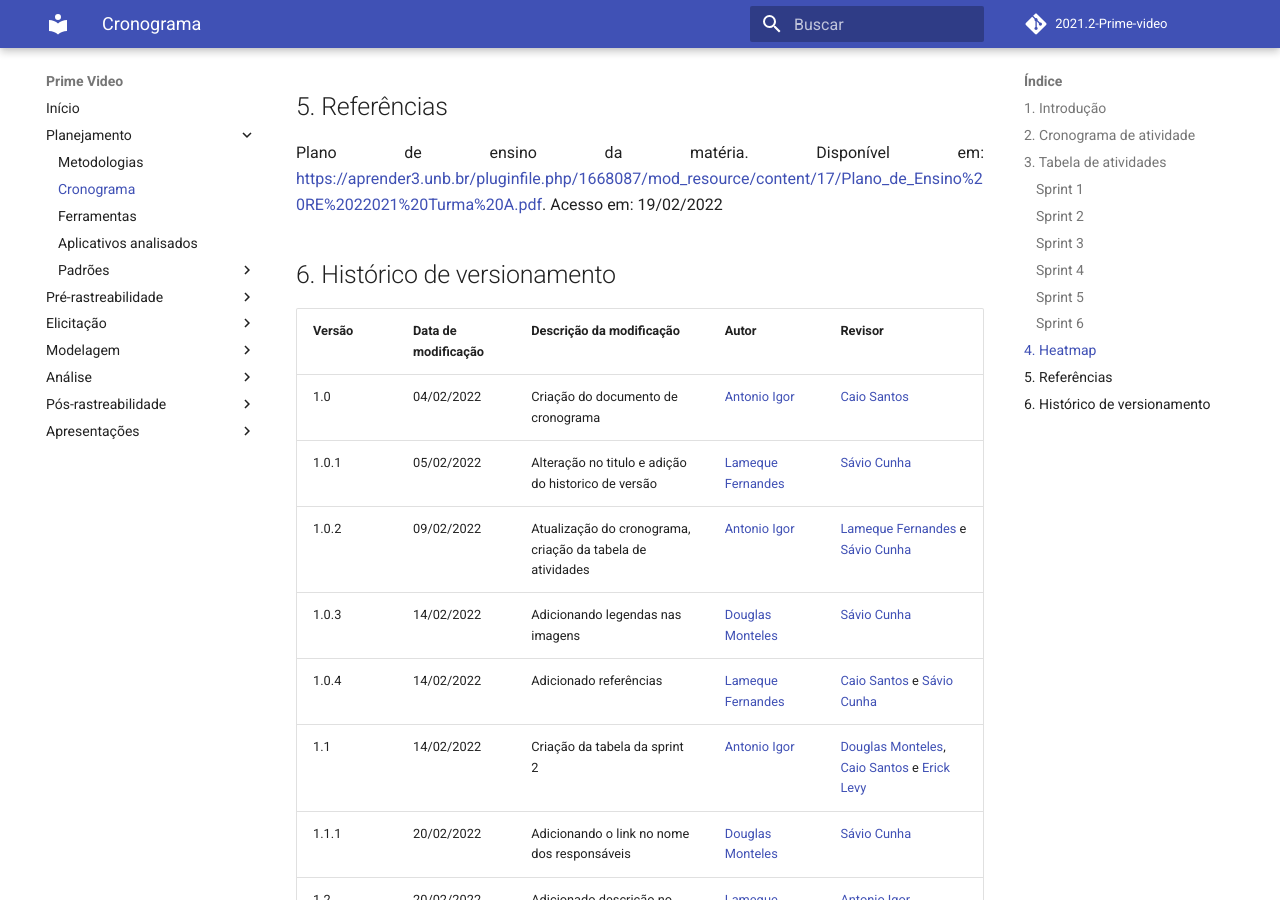
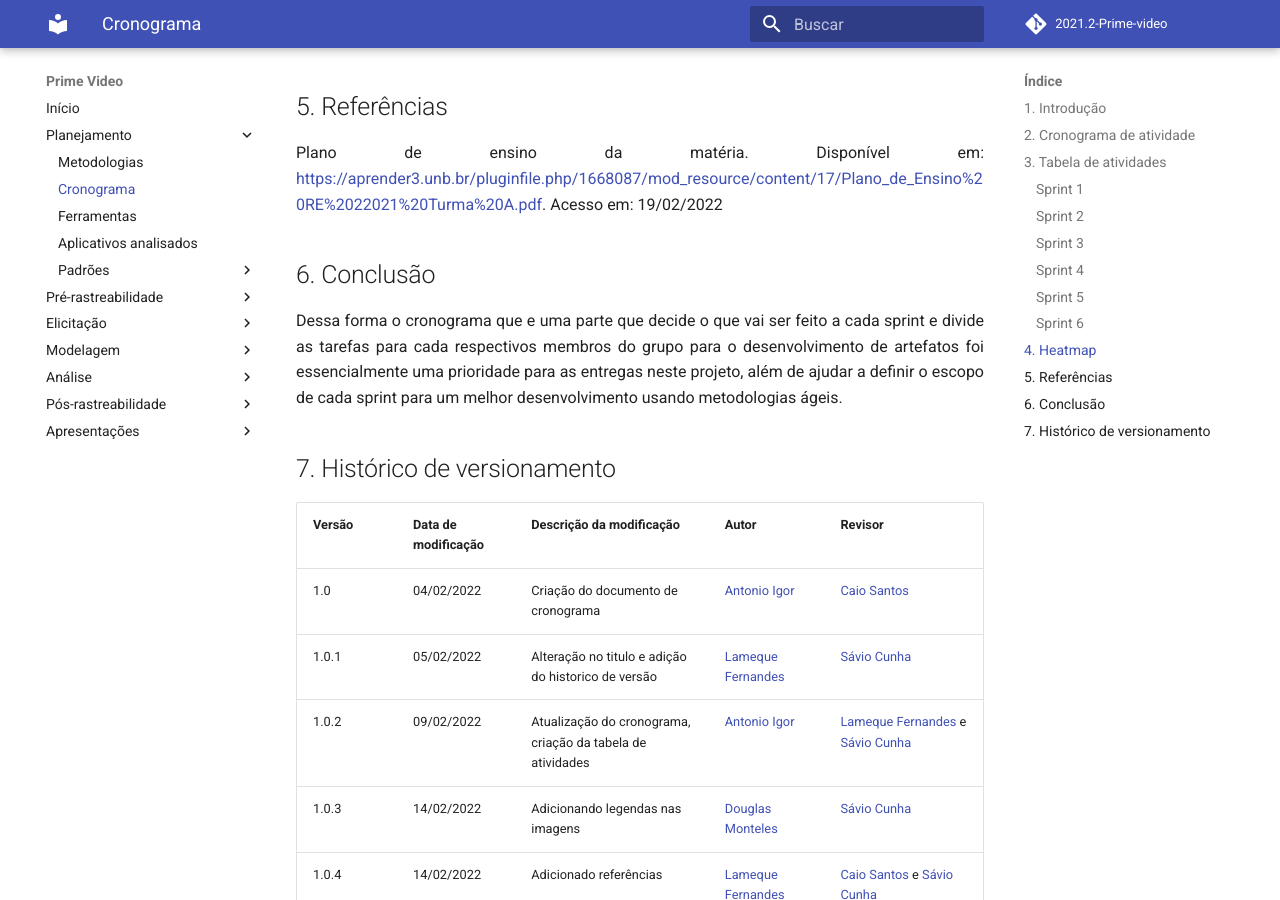
Before and after one commit to Requisitos-de-Software/2021.2-Prime-video, an MkDocs documentation site: the page built from docs/planejamento/cronograma.md, in a window 1280 px wide and 900 px high, scrolled down 4543 px. Built offline with MkDocs 1.6.1 and Material for MkDocs 9.7.7, drawn with Linux system fonts in a browser that asks for light colours; comment, search, counter and statistics services are not loaded.

Commit message:
adiconando conclusão aos documentos de planejamnto apps e cronograma

```diff
--- a/docs/planejamento/cronograma.md
+++ b/docs/planejamento/cronograma.md
@@ -105,9 +105,17 @@
 
 ## 5. Referências
 
+
 Plano de ensino da matéria. Disponível em: <https://aprender3.unb.br/pluginfile.php/1668087/mod_resource/content/17/Plano_de_Ensino%20RE%2022021%20Turma%20A.pdf>. Acesso em: 19/02/2022
 
-## 6. Histórico de versionamento
+
+## 6. Conclusão
+
+<p align="justify">
+Dessa forma o cronograma que e uma parte que decide o que vai ser feito a cada sprint e divide as tarefas para cada respectivos membros do grupo para o desenvolvimento de artefatos foi essencialmente uma prioridade para as entregas neste projeto, além de ajudar a definir o escopo de cada sprint para um melhor desenvolvimento usando metodologias ágeis.
+</p>
+
+## 7. Histórico de versionamento
 
 |Versão|Data de modificação|Descrição da modificação|Autor|Revisor|
 |-|-|-|-|-|
```
Also changed, not shown: docs/planejamento/apps-analisados.md (+10 -2 lines).
